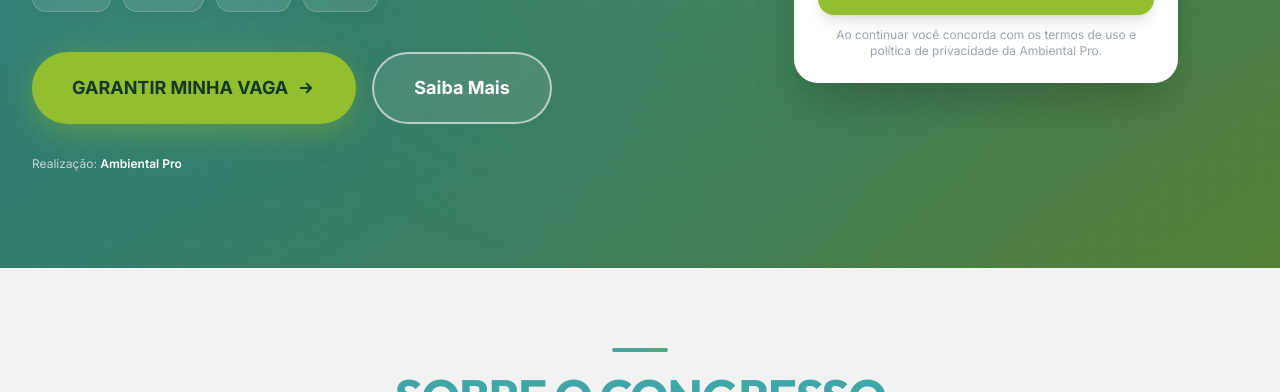
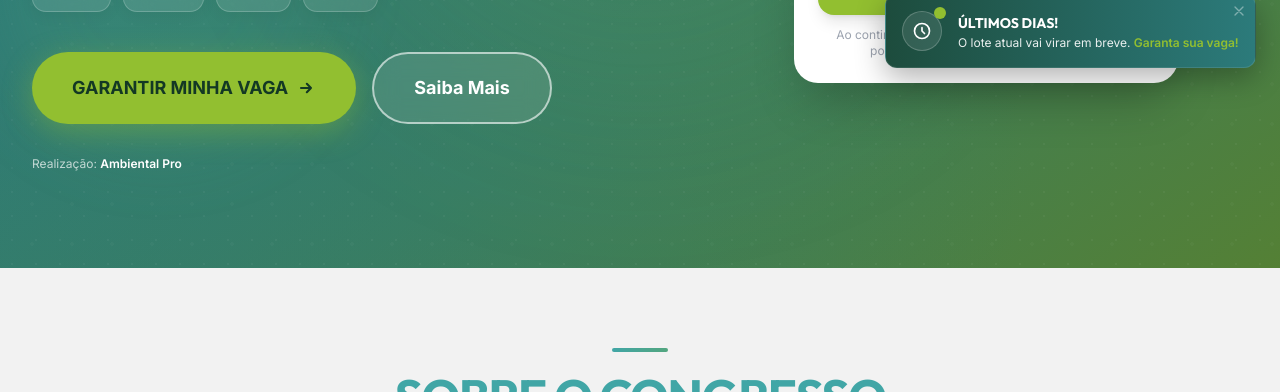
Before and after one commit to henriquegsantos149/cblcam, a website: page index.html in a window 1280 px wide. Shown: the part 708-1100 px from the top of the page. Drawn offline with nearby package versions, Linux system fonts and the light colour scheme.

Commit message:
feat: add urgency toast notification

```diff
--- a/index.html
+++ b/index.html
@@ -2639,6 +2639,36 @@
       });
     });
   </script>
+  <!-- Toast Notification (Últimos Dias) -->
+  <div id="toast-urgency" class="fixed bottom-6 right-6 z-[100] transform translate-y-20 opacity-0 transition-all duration-700 ease-out flex items-center gap-4 bg-gradient-to-r from-[#1D4C3D] to-[#2C7B7B] p-4 rounded-xl shadow-[0_10px_30px_rgba(0,0,0,0.3)] border border-white/10 max-w-[340px] md:max-w-[400px]">
+    <div class="flex-shrink-0 relative">
+      <span class="absolute -top-1 -right-1 flex h-3 w-3">
+        <span class="animate-ping absolute inline-flex h-full w-full rounded-full bg-[#92BF30] opacity-75"></span>
+        <span class="relative inline-flex rounded-full h-3 w-3 bg-[#92BF30]"></span>
+      </span>
+      <div class="w-10 h-10 rounded-full bg-white/10 flex items-center justify-center border border-white/20">
+        <svg class="w-5 h-5 text-white" fill="none" stroke="currentColor" viewBox="0 0 24 24"><path stroke-linecap="round" stroke-linejoin="round" stroke-width="2" d="M12 8v4l3 3m6-3a9 9 0 11-18 0 9 9 0 0118 0z"></path></svg>
+      </div>
+    </div>
+    <div class="flex-1 cursor-pointer" onclick="document.getElementById('inscricao').scrollIntoView({ behavior: 'smooth' }); document.getElementById('toast-urgency').style.display='none';">
+      <h4 class="font-display font-bold text-white text-sm">ÚLTIMOS DIAS!</h4>
+      <p class="font-body text-white/90 text-xs mt-0.5 leading-tight">O lote atual vai virar em breve. <span class="font-semibold text-[#92BF30]">Garanta sua vaga!</span></p>
+    </div>
+    <button onclick="document.getElementById('toast-urgency').style.display='none'" class="absolute top-2 right-2 text-white/40 hover:text-white transition-colors" aria-label="Fechar aviso">
+      <svg class="w-4 h-4" fill="none" viewBox="0 0 24 24" stroke="currentColor"><path stroke-linecap="round" stroke-linejoin="round" stroke-width="2" d="M6 18L18 6M6 6l12 12"></path></svg>
+    </button>
+  </div>
+
+  <script>
+    document.addEventListener('DOMContentLoaded', () => {
+      setTimeout(() => {
+        const toast = document.getElementById('toast-urgency');
+        if (toast) {
+          toast.classList.remove('translate-y-20', 'opacity-0');
+        }
+      }, 1500);
+    });
+  </script>
 </body>
 
 </html>
```
